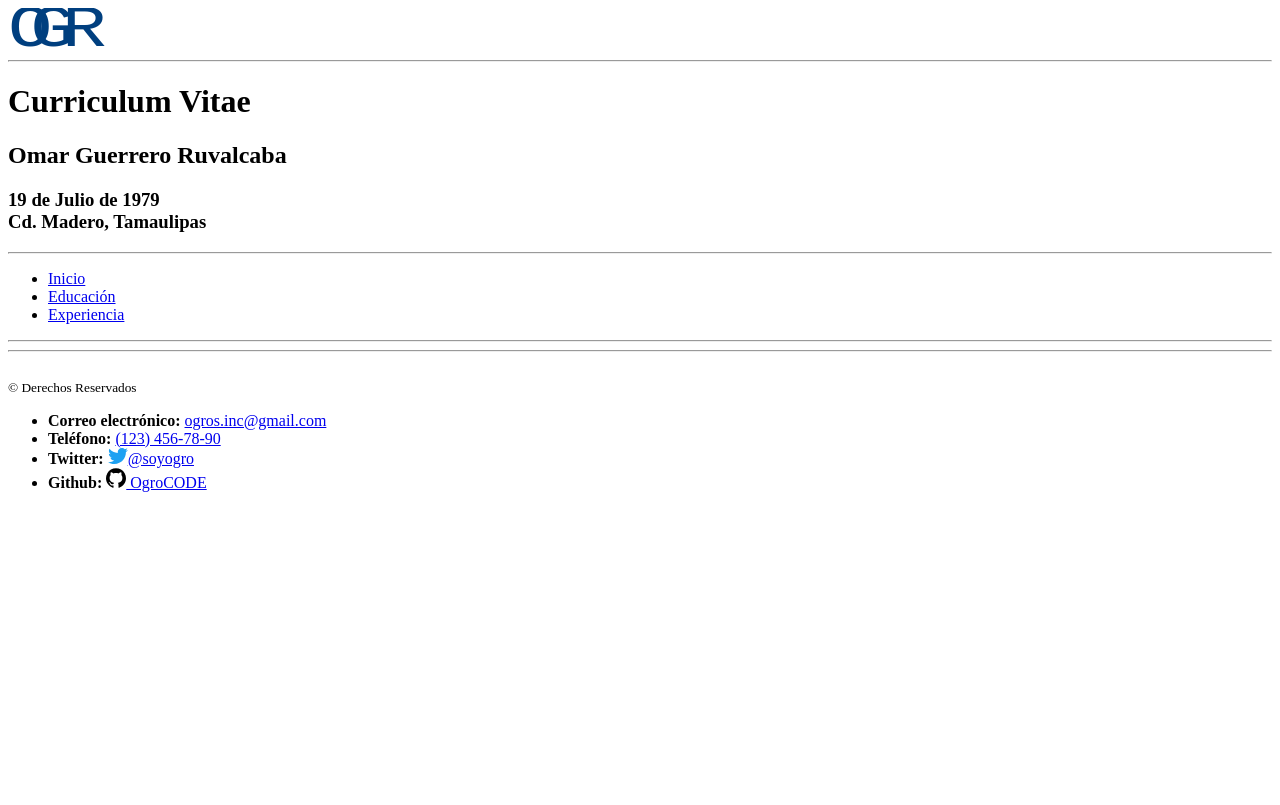
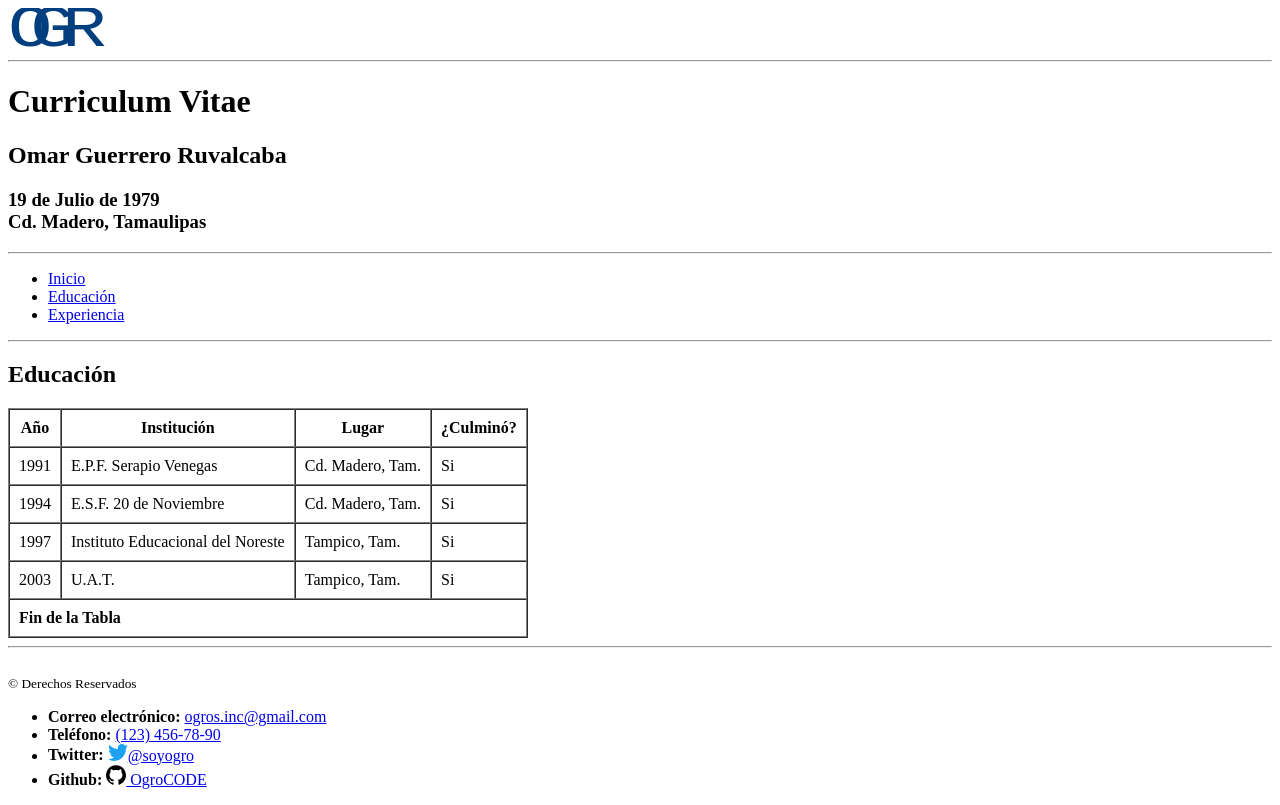
Before and after one commit to OgroCODE/FundamentosHTML-EvaluacionFinal, a plain HTML site: page educacion.html in a window 1280 px wide. Drawn offline with Linux system fonts and the light colour scheme.

Commit message:
Agregando contenido a la página "educación"
insertando Tabla de 4 columnas (Año, Institución, Lugar, ¿Culminó?) y
varios renglones con los datos también requeridos. Haciendo uso de las
etiquetas table, thead, th, tr, y td; ademas del atributo “colspan”
para combinar celdas.

```diff
--- a/educacion.html
+++ b/educacion.html
@@ -3,7 +3,7 @@
 <head>
 	<meta charset="UTF-8">
 	<meta name="viewport" content="width=device-width, initial-scale=1.0, user-scalable=no">
-	<title>Curriculum Vitae | Perfil</title>
+	<title>Curriculum Vitae | Educación</title>
 </head>
 <body>
 	<header>
@@ -43,8 +43,43 @@
 	<hr>
 
 	<section>
+		<h2>Educación</h2>
 		<article>
-
+			<table border="1", cellpadding="9", cellspacing="0">
+				<thead>
+					<th>Año</th>
+					<th>Institución</th>
+					<th>Lugar</th>
+					<th>¿Culminó?</th>
+				</thead>
+				<tr>
+					<td>1991</td>
+					<td>E.P.F. Serapio Venegas</td>
+					<td>Cd. Madero, Tam.</td>
+					<td>Si</td>
+				</tr>
+				<tr>
+					<td>1994</td>
+					<td>E.S.F. 20 de Noviembre</td>
+					<td>Cd. Madero, Tam.</td>
+					<td>Si</td>
+				</tr>
+				<tr>
+					<td>1997</td>
+					<td>Instituto Educacional del Noreste</td>
+					<td>Tampico, Tam.</td>
+					<td>Si</td>
+				</tr>
+				<tr>
+					<td>2003</td>
+					<td>U.A.T.</td>
+					<td>Tampico, Tam.</td>
+					<td>Si</td>
+				</tr>
+				<tr>
+					<td colspan="4"><strong>Fin de la Tabla</strong></td>
+				</tr>
+			</table>
 		</article>
 	</section>
 
```
